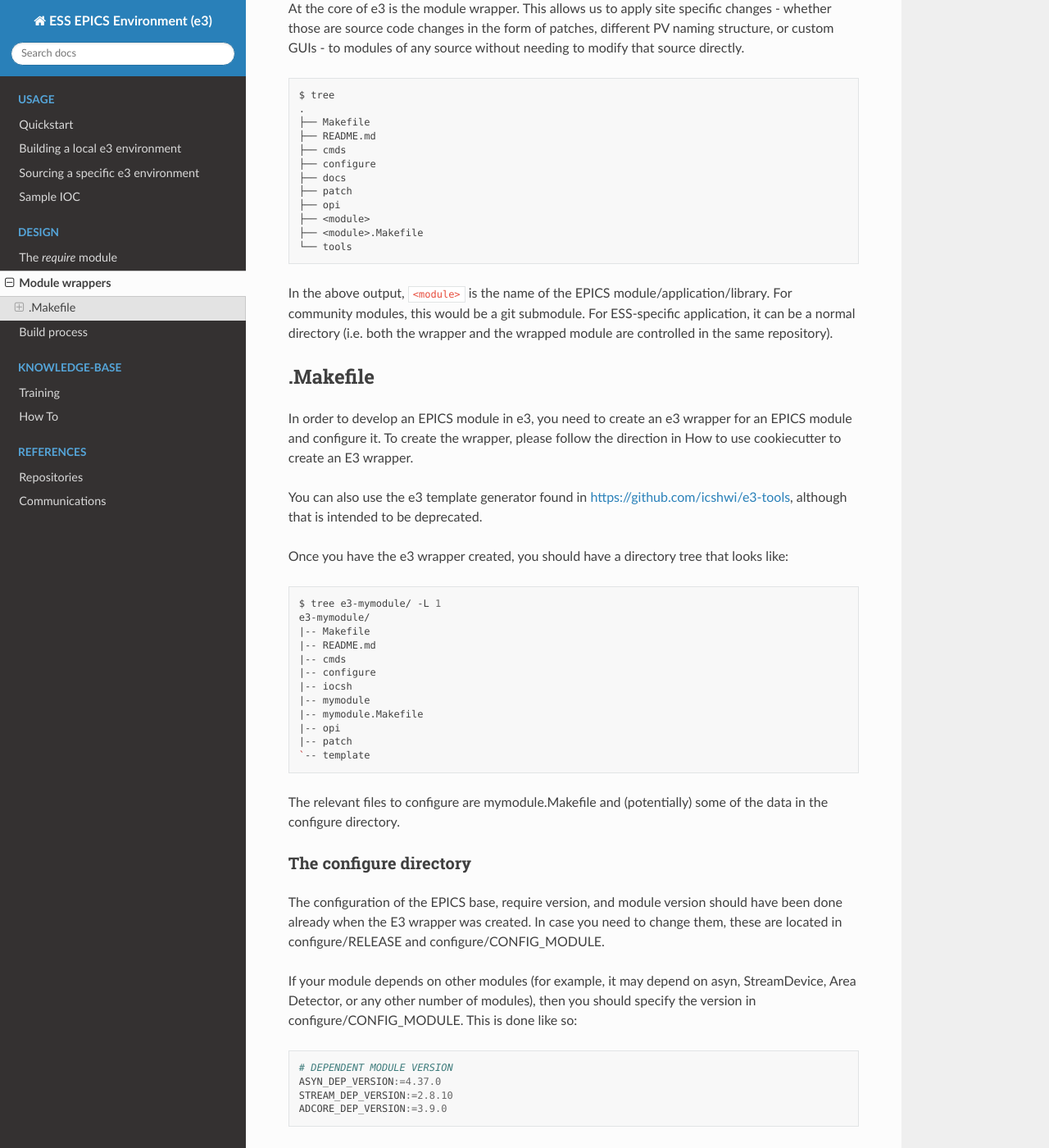
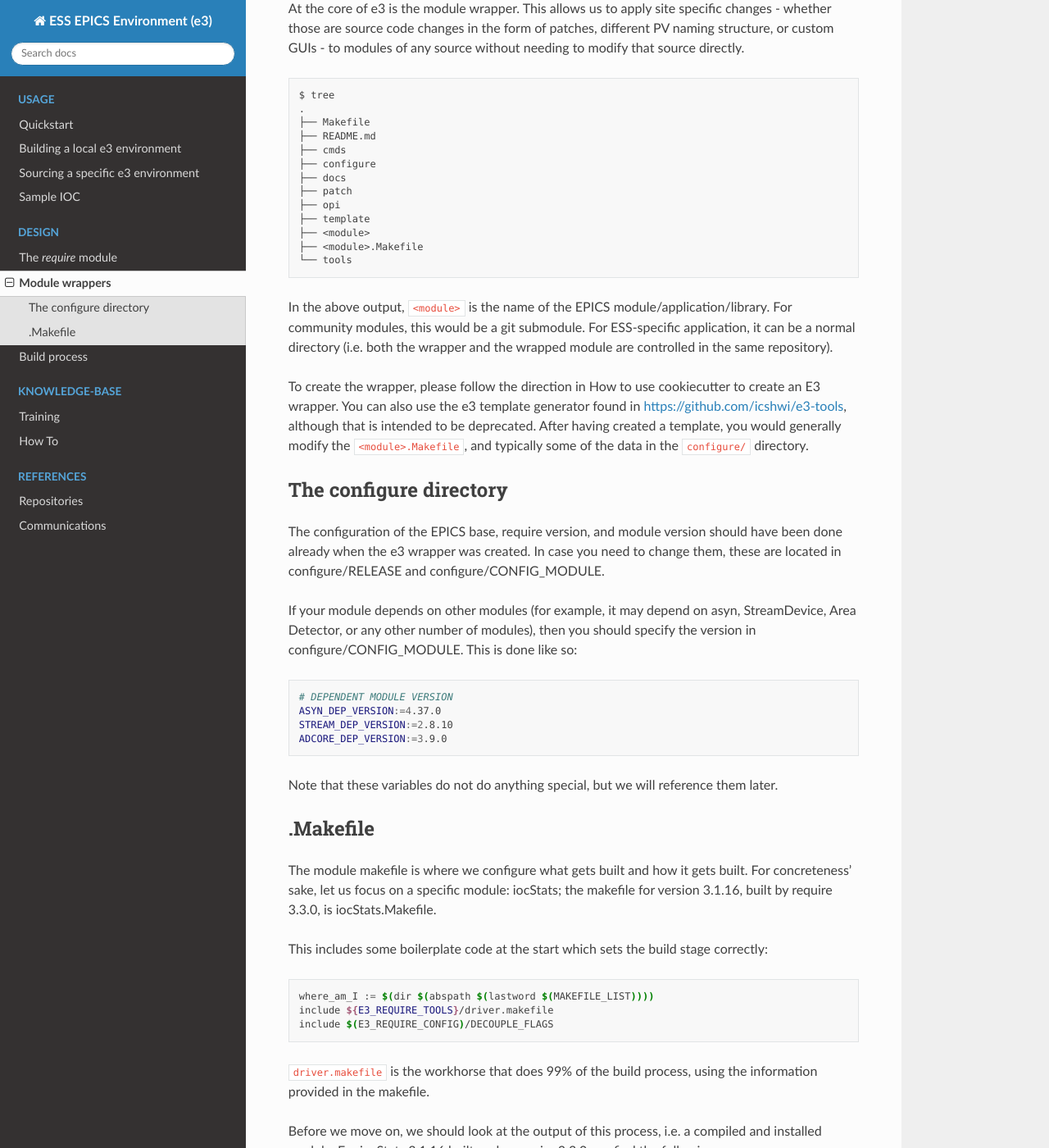
Before and after one commit to ttkorhonen/e3pages, a Sphinx documentation site: the page built from docs/design/wrappers.md, in a window 1280 px wide and 1400 px high, scrolled down 286 px. Shown: the whole window at 82% size. Built offline with Sphinx 7.4.7 and the Read the Docs theme 2.0.0, drawn with Linux system fonts in a browser that asks for light colours.

Commit message:
clean up content in wrappers chapter

````diff
--- a/docs/design/wrappers.md
+++ b/docs/design/wrappers.md
@@ -18,6 +18,7 @@ $ tree
 ├── docs
 ├── patch
 ├── opi
+├── template
 ├── <module>
 ├── <module>.Makefile
 └── tools
@@ -25,38 +26,15 @@ $ tree
 
 In the above output, `<module>` is the name of the EPICS module/application/library. For community modules, this would be a git submodule. For ESS-specific application, it can be a normal directory (i.e. both the wrapper and the wrapped module are controlled in the same repository).
 
-## <module>.Makefile
+To create the wrapper, please follow the direction in How to use cookiecutter to create an E3 wrapper. <!-- TODO: fixme --> You can also use the e3 template generator found in <https://github.com/icshwi/e3-tools>, although that is intended to be deprecated. After having created a template, you would generally modify the `<module>.Makefile`, and typically some of the data in the `configure/` directory.
 
-In order to develop an EPICS module in e3, you need to create an e3 wrapper for an EPICS module and configure it. To create the wrapper, please follow the direction in How to use cookiecutter to create an E3 wrapper.
+## The configure directory
 
-You can also use the e3 template generator found in <https://github.com/icshwi/e3-tools>, although that is intended to be deprecated.
-
-Once you have the e3 wrapper created, you should have a directory tree that looks like:
-
-```bash
-$ tree e3-mymodule/ -L 1
-e3-mymodule/
-|-- Makefile
-|-- README.md
-|-- cmds
-|-- configure
-|-- iocsh
-|-- mymodule
-|-- mymodule.Makefile
-|-- opi
-|-- patch
-`-- template
-```
-
-The relevant files to configure are mymodule.Makefile and (potentially) some of the data in the configure directory.
-
-### The configure directory
-
-The configuration of the EPICS base, require version, and module version should have been done already when the E3 wrapper was created. In case you need to change them, these are located in configure/RELEASE and configure/CONFIG_MODULE.
+The configuration of the EPICS base, require version, and module version should have been done already when the e3 wrapper was created. In case you need to change them, these are located in configure/RELEASE and configure/CONFIG_MODULE.
 
 If your module depends on other modules (for example, it may depend on asyn, StreamDevice, Area Detector, or any other number of modules), then you should specify the version in configure/CONFIG_MODULE. This is done like so:
 
-```
+```makefile
 # DEPENDENT MODULE VERSION
 ASYN_DEP_VERSION:=4.37.0
 STREAM_DEP_VERSION:=2.8.10
````
Also changed, not shown: other parts of docs/design/wrappers.md (+1 -1 lines).
